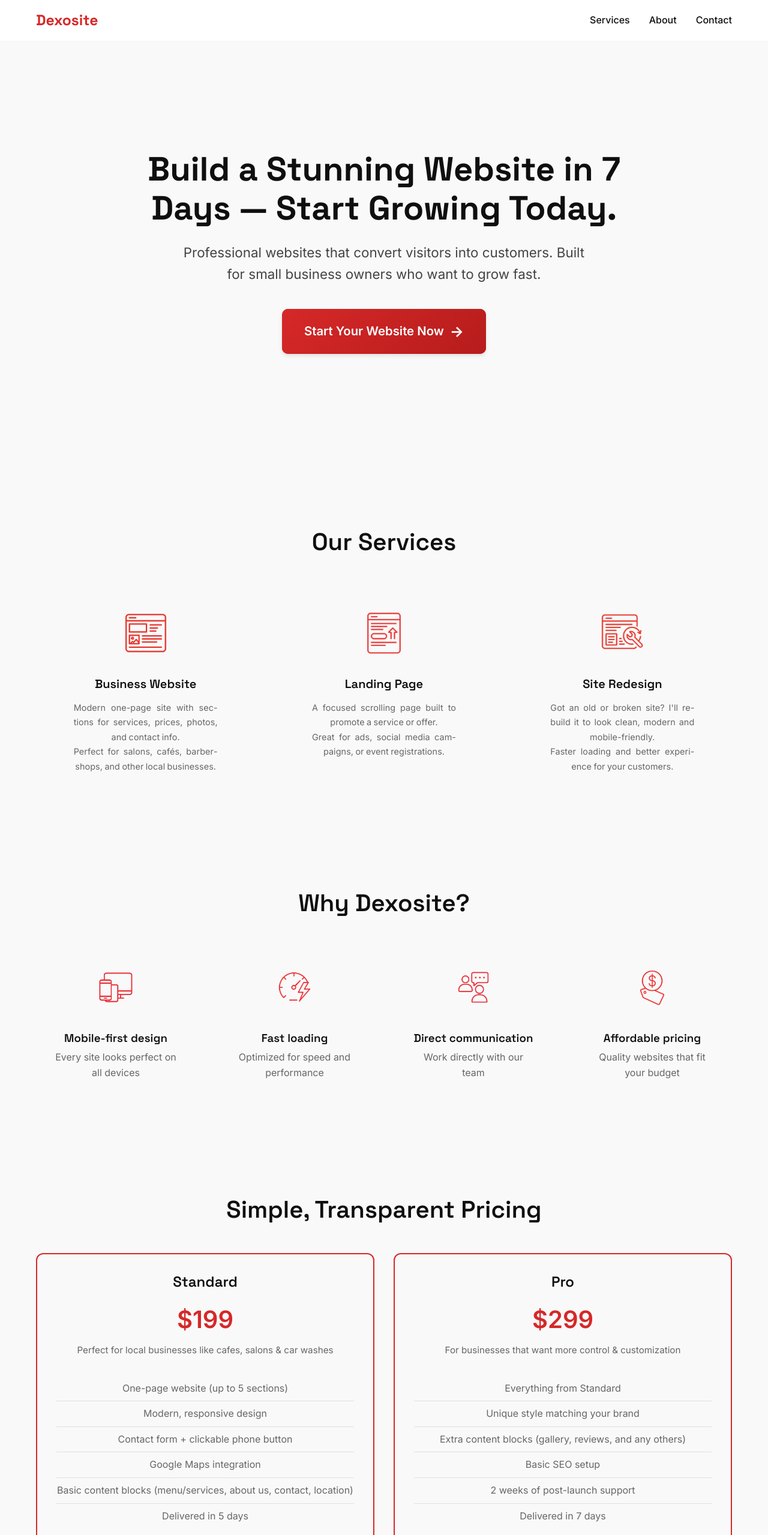
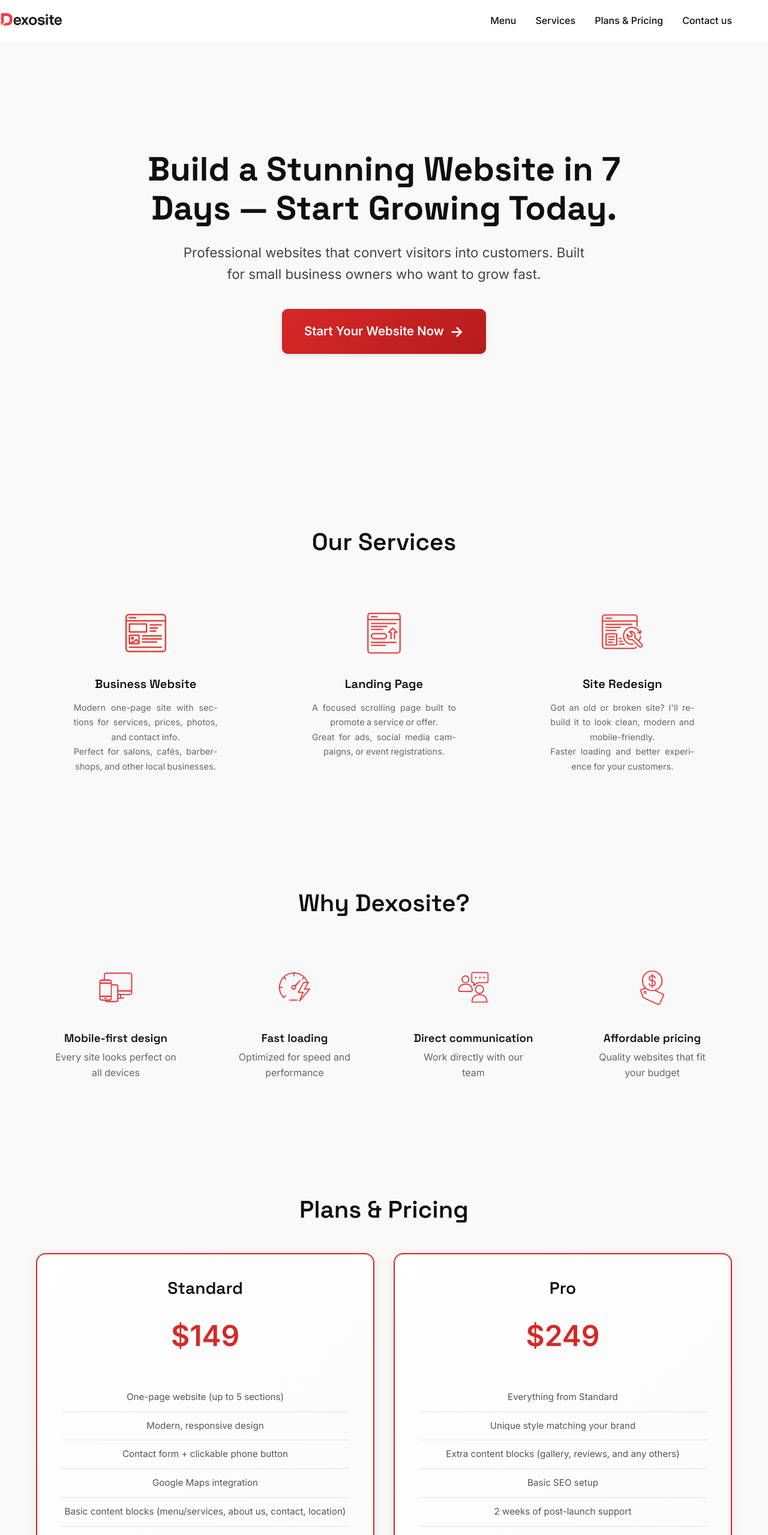
Before and after one commit to ElvinWeba/Dexosite, a plain HTML site: page index.html in a window 1280 px wide. Shown: the top 2559 px of the page at 60% size. Drawn offline with Linux system fonts and the light colour scheme.

Commit message:
Refactor index.html and styles.css for improved layout and pricing details. Updated logo, navigation links, and pricing section with new prices and section titles. Enhanced styling for better visual appeal and responsiveness, including adjustments to header and pricing card designs.

```diff
--- a/index.html
+++ b/index.html
@@ -15,18 +15,19 @@
     <!-- CSS -->
     <link rel="stylesheet" href="styles.css">
 </head>
-<body>
+<body id="top">
     <!-- Header -->
     <header class="header">
         <div class="container">
             <div class="nav">
                 <div class="logo">
-                    <h2>Dexosite</h2>
+                    <img src="images/logo 2.png" alt="Dexosite Logo" class="logo-image">
                 </div>
                 <nav class="nav-menu">
+                    <a href="#top">Menu</a>
                     <a href="#services">Services</a>
-                    <a href="#about">About</a>
-                    <a href="#contact">Contact</a>
+                    <a href="#pricing">Plans & Pricing</a>
+                    <a href="#contact">Contact us</a>
                 </nav>
                 <button class="mobile-menu-btn">
                     <span></span>
@@ -46,7 +47,7 @@
                     <span class="hero-title-line1">Build a Stunning Website in 7 Days — Start Growing Today.</span>
                 </h1>
                 <p class="hero-subtitle">Professional websites that convert visitors into customers. Built for small business owners who want to grow fast.</p>
-                <a href="#contact" class="btn btn-primary hero-cta">
+                <a href="#pricing" class="btn btn-primary hero-cta">
                     <span class="hero-cta-text">Start Your Website Now</span>
                     <span class="hero-cta-arrow">→</span>
                 </a>
@@ -131,15 +132,14 @@
 
 
     <!-- Pricing Section -->
-    <section class="pricing">
+    <section id="pricing" class="pricing">
         <div class="container">
-            <h2 class="section-title">Simple, Transparent Pricing</h2>
+            <h2 class="section-title">Plans & Pricing</h2>
             <div class="pricing-grid">
                 <div class="pricing-card featured">
                     <div class="pricing-header">
                         <h3>Standard</h3>
-                        <div class="price">$199</div>
-                        <p class="pricing-description">Perfect for local businesses like cafes, salons & car washes</p>
+                        <div class="price">$149</div>
                     </div>
                     <ul class="pricing-features">
                         <li>One-page website (up to 5 sections)</li>
@@ -155,8 +155,7 @@
                 <div class="pricing-card featured">
                     <div class="pricing-header">
                         <h3>Pro</h3>
-                        <div class="price">$299</div>
-                        <p class="pricing-description">For businesses that want more control & customization</p>
+                        <div class="price">$249</div>
                     </div>
                     <ul class="pricing-features">
                         <li>Everything from Standard</li>
@@ -244,7 +243,7 @@
                 </div>
             </div>
             <div class="footer-bottom">
-                <p>&copy; 2024 Dexosite. All rights reserved.</p>
+                <p>&copy; 2025 Dexosite. All rights reserved.</p>
             </div>
         </div>
     </footer>
--- a/styles.css
+++ b/styles.css
@@ -62,28 +62,26 @@ h1, h2, h3, h4, h5, h6 {
     align-items: center;
     justify-content: space-between;
     padding: 1rem 0;
+    height: 70px;
 }
 
-.logo h2 {
-    color: #D62828;
-    font-size: 1.5rem;
-    font-weight: 700;
-    transition: all 0.3s cubic-bezier(0.4, 0, 0.2, 1);
-    /* Prevent layout shift during font loading */
-    width: 120px;
-    height: 36px;
+.logo {
+    height: 50px;
+    overflow: hidden;
     display: flex;
     align-items: center;
-    justify-content: flex-start;
-    /* Smooth font loading transition */
-    font-variation-settings: normal;
-    text-rendering: optimizeLegibility;
-    /* Minimize font shift by ensuring consistent sizing */
-    font-size-adjust: 0.5;
-    font-synthesis: none;
+    margin-left: -80px;
 }
 
-.header.scrolled .logo h2 {
+.logo-image {
+    height: 144px;
+    width: auto;
+    object-fit: contain;
+    transition: all 0.3s cubic-bezier(0.4, 0, 0.2, 1);
+    display: block;
+}
+
+.header.scrolled .logo-image {
     transform: scale(1.02);
 }
 
@@ -473,6 +471,7 @@ h1, h2, h3, h4, h5, h6 {
 /* Sections */
 section {
     padding: 80px 0;
+    scroll-margin-top: 80px; /* Offset for fixed header */
 }
 
 .section-title {
@@ -667,19 +666,24 @@ section {
 }
 
 .pricing-card {
-    background: #F9F9F9;
-    padding: 2rem;
-    border-radius: 12px;
+    background: #FFFFFF;
+    padding: 2.5rem;
+    border-radius: 16px;
     border: 2px solid #E0E0E0;
     text-align: center;
     position: relative;
+    box-shadow: 0 4px 20px rgba(0, 0, 0, 0.08);
+    transition: all 0.3s ease;
 }
 
 .pricing-card:hover {
+    transform: translateY(-5px);
+    box-shadow: 0 8px 30px rgba(0, 0, 0, 0.12);
 }
 
 .pricing-card.featured {
     border-color: #D62828;
+    background: linear-gradient(135deg, #FFFFFF 0%, #FAFAFA 100%);
 }
 
 .pricing-badge {
@@ -696,13 +700,14 @@ section {
 }
 
 .pricing-header {
-    margin-bottom: 2rem;
+    margin-bottom: 2.5rem;
 }
 
 .pricing-header h3 {
-    font-size: 1.5rem;
-    margin-bottom: 1rem;
+    font-size: 1.75rem;
+    margin-bottom: 1.5rem;
     color: #0F0F0F;
+    font-weight: 600;
 }
 
 .pricing-description {
@@ -714,20 +719,23 @@ section {
 }
 
 .price {
-    font-size: 2.5rem;
+    font-size: 3rem;
     font-weight: 700;
     color: #D62828;
+    margin-bottom: 0.5rem;
 }
 
 .pricing-features {
     list-style: none;
-    margin-bottom: 2rem;
+    margin-bottom: 2.5rem;
 }
 
 .pricing-features li {
-    padding: 0.5rem 0;
-    color: #666;
+    padding: 0.75rem 0;
+    color: #555;
     border-bottom: 1px solid #E0E0E0;
+    font-size: 0.95rem;
+    line-height: 1.5;
 }
 
 .pricing-features li:last-child {
```
Also changed, not shown: images/logo 2.png (added).
